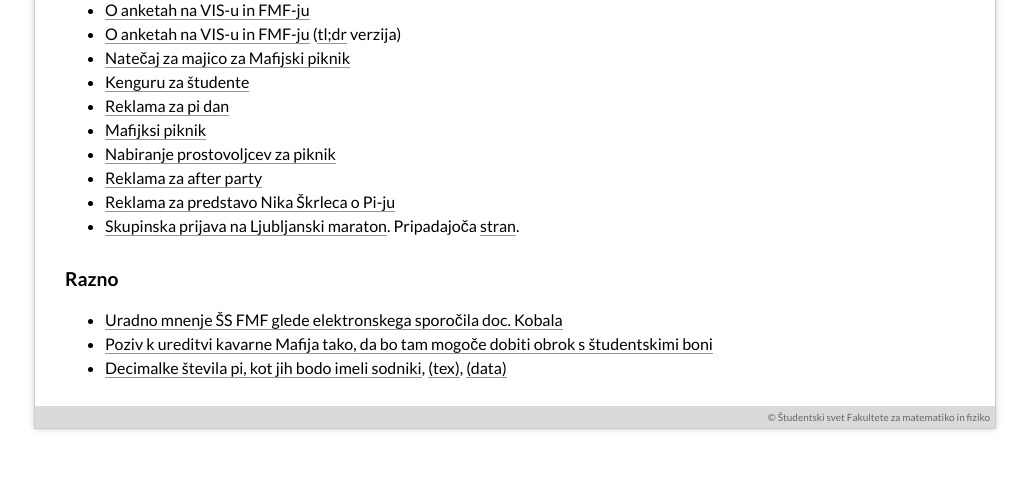
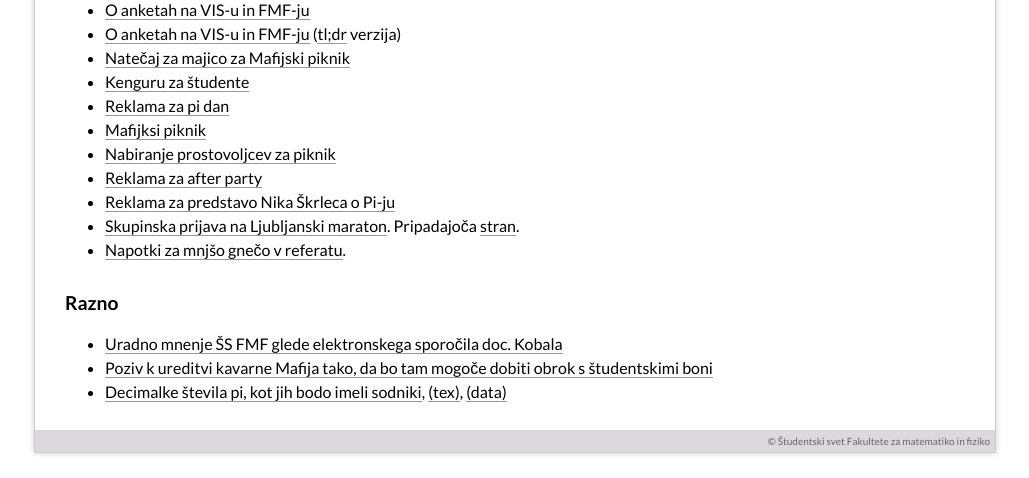
Before and after one commit to FMF-studenti/studentski-svet, a PHP site: page /legal in a window 1280 px wide. Shown: the part 1487-1965 px from the top of the page, without its empty margins (125-1154 px from the left). Before the commit the page ends 1918 px from the top, so only its background shows below. Run offline with PHP 8.4, Linux system fonts and the light colour scheme.

Commit message:
Napotki za manjšo gnečo v referatu.

```diff
--- a/legal.php
+++ b/legal.php
@@ -138,6 +138,7 @@ SVG).</p>
   <li><a href="/dokumenti/plakati/mafijski_piknik_after.pdf">Reklama za after party</a></li>
   <li><a href="/dokumenti/plakati/pi_predstava.pdf">Reklama za predstavo Nika Škrleca o Pi-ju</a></li>
   <li><a href="/dokumenti/plakati/maraton.pdf">Skupinska prijava na Ljubljanski maraton</a>. Pripadajoča <a href="/ljm">stran</a>.</li>
+  <li><a href="/dokumenti/plakati/guzva_referat.pdf">Napotki za mnjšo gnečo v referatu</a>.
 </ul>
 
 <h2>Razno</h2>
```
Also changed, not shown: 1 other file.
